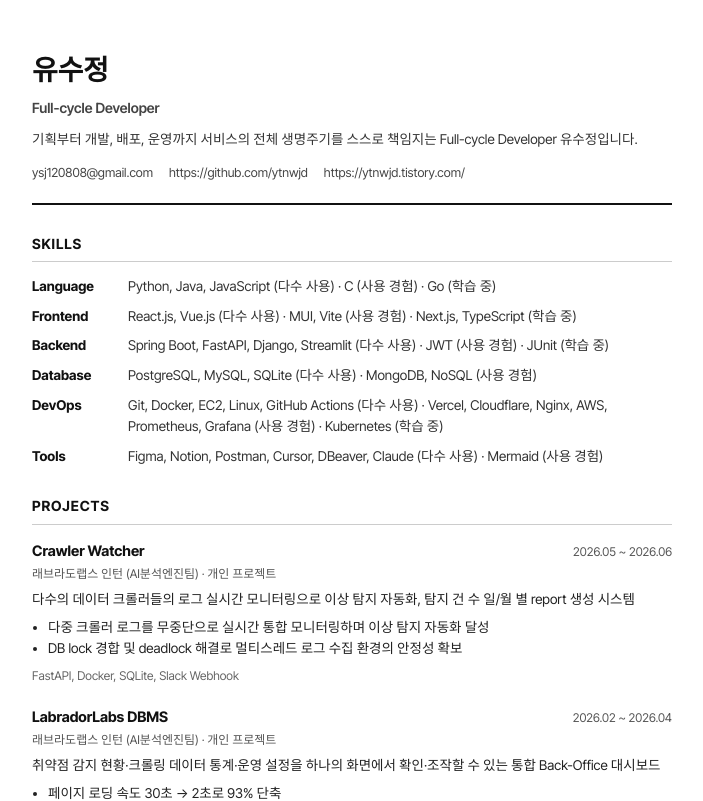
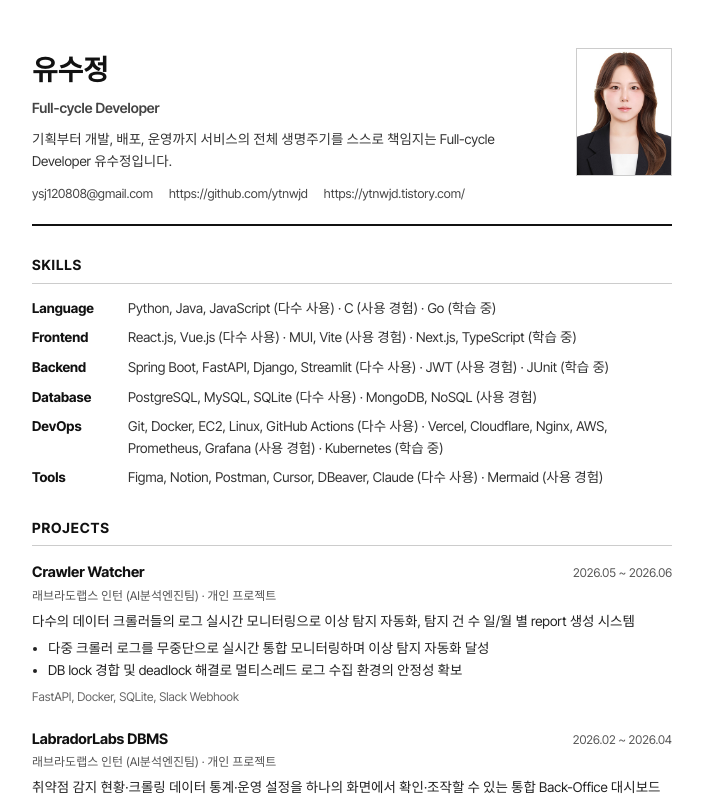
Before and after one commit to ytnwjd/ytnwjd-portfolio, a Vue app: page /resume in a window 1280 px wide. Shown: the top 801 px of the page, without its empty margins (288-991 px from the left). Built offline with nearby package versions, Linux system fonts and the light colour scheme.

Commit message:
feat: add photo at resume pdf

```diff
--- a/src/views/ResumeView.vue
+++ b/src/views/ResumeView.vue
@@ -12,6 +12,8 @@ import { certifications } from '@/data/certifications'
 
 const INTRO =
   '기획부터 개발, 배포, 운영까지 서비스의 전체 생명주기를 스스로 책임지는 Full-cycle Developer 유수정입니다.'
+
+const photoSrc = `${import.meta.env.BASE_URL}images/ytnwjd.jpg`
 
 const LEVEL_LABEL = {
   high: '다수 사용',
@@ -53,8 +55,9 @@ function periodLabel(item) {
 
 <template>
   <div class="resume-page">
-    <!-- 헤더: 이름 · 한 줄 소개 · 연락처 -->
+    <!-- 헤더: 사진 · 이름 · 한 줄 소개 · 연락처 -->
     <header class="r-header">
+      <div class="r-header-main">
         <h1 class="r-name">유수정</h1>
         <p class="r-role">Full-cycle Developer</p>
         <p class="r-intro">{{ INTRO }}</p>
@@ -63,6 +66,8 @@ function periodLabel(item) {
           <li>{{ profile.github }}</li>
           <li v-if="profile.blog">{{ profile.blog }}</li>
         </ul>
+      </div>
+      <img class="r-photo" :src="photoSrc" alt="유수정 프로필 사진" />
     </header>
 
     <!-- Skills -->
@@ -138,8 +143,26 @@ function periodLabel(item) {
 }
 
 .r-header {
+    display: flex;
+    align-items: flex-start;
+    justify-content: space-between;
+    gap: 24px;
     padding-bottom: 20px;
     border-bottom: 2px solid #111111;
+}
+
+.r-header-main {
+    min-width: 0;
+    flex: 1;
+}
+
+.r-photo {
+    flex-shrink: 0;
+    width: 96px;
+    aspect-ratio: 3 / 4;
+    object-fit: cover;
+    object-position: center 15%;
+    border: 1px solid #cccccc;
 }
 
 .r-name {
```
Lines whose indentation alone changed are shown as unchanged.
